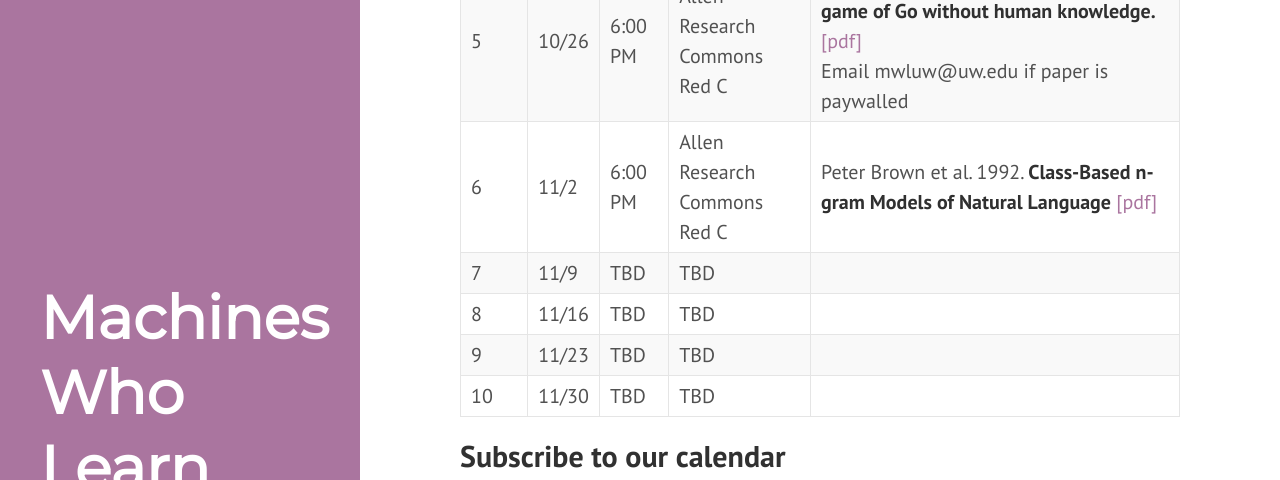
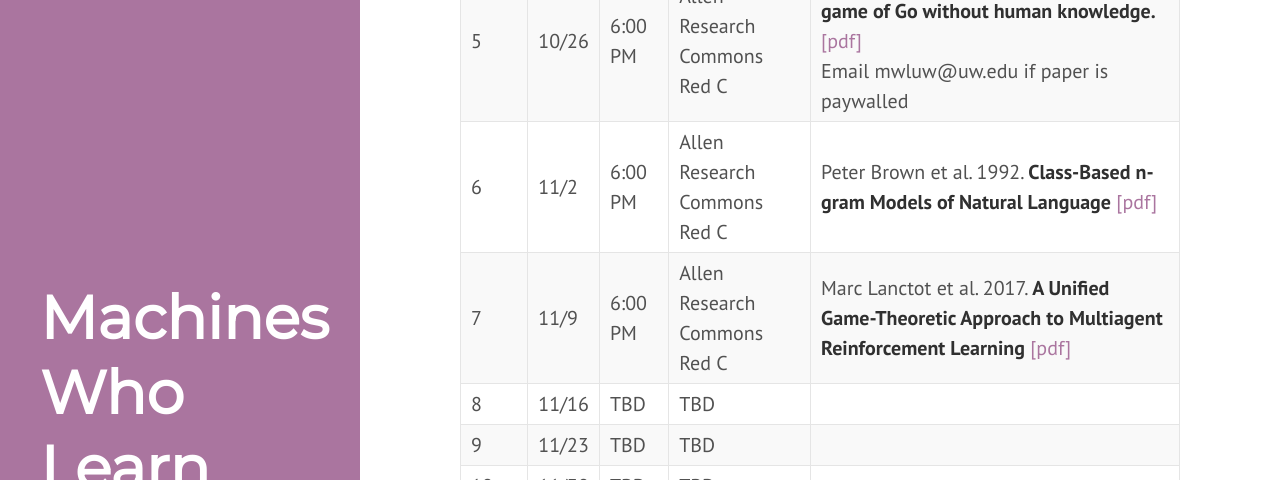
Before and after one commit to MachinesWhoLearn/machineswholearn.github.io, a Jekyll site: the page built from mwl_reading_group.md, in a window 1280 px wide and 900 px high, scrolled down 1043 px, cut to the strip 0-480 px from the top of the window. Built offline with Jekyll 4.4.1, drawn with Linux system fonts in a browser that asks for light colours.

Commit message:
Add Nov 9 reading

```diff
--- a/mwl_reading_group.md
+++ b/mwl_reading_group.md
@@ -19,7 +19,7 @@ or two people assigned to lead a discussion about the readings.
 |    4 | 10/19 | 6:00 PM | Allen Research Commons Red C | Ravid Shwartz-Ziv and Naftali Tishby. 2017. **Opening the Black Box of Deep Neural Networks via Information**. [[pdf]](https://www.semanticscholar.org/paper/Opening-the-Black-Box-of-Deep-Neural-Networks-via-Shwartz-Ziv-Tishby/0b304b127a9290d37d83e2f32d35e045bbb8d339) <br> [Talk by Tishby about ideas surrounding this work (1:57:33)](https://www.youtube.com/watch?v=RKvS958AqGY&t=530s) |
 |    5 | 10/26 | 6:00 PM | Allen Research Commons Red C | David Silver et al. 2017. **Mastering the game of Go without human knowledge.** [[pdf]](https://www.nature.com/nature/journal/v550/n7676/full/nature24270.html) <br> Email mwluw@uw.edu if paper is paywalled|
 |    6 | 11/2 | 6:00 PM | Allen Research Commons Red C | Peter Brown et al. 1992. **Class-Based n-gram Models of Natural Language** [[pdf]](https://www.semanticscholar.org/paper/Class-Based-n-gram-Models-of-Natural-Language-Brown-Pietra/783480acff435bfbc15ffcdb4f15eccddaa0c810)|
-|    7 | 11/9 | TBD | TBD |                     |
+|    7 | 11/9 | 6:00 PM | Allen Research Commons Red C |  Marc Lanctot et al. 2017. **A Unified Game-Theoretic Approach to Multiagent Reinforcement Learning** [[pdf]](https://arxiv.org/abs/1711.00832) |
 |    8 | 11/16 | TBD | TBD |                     |
 |    9 | 11/23 | TBD | TBD |                     |
 |   10 | 11/30 | TBD | TBD |                     |
```
